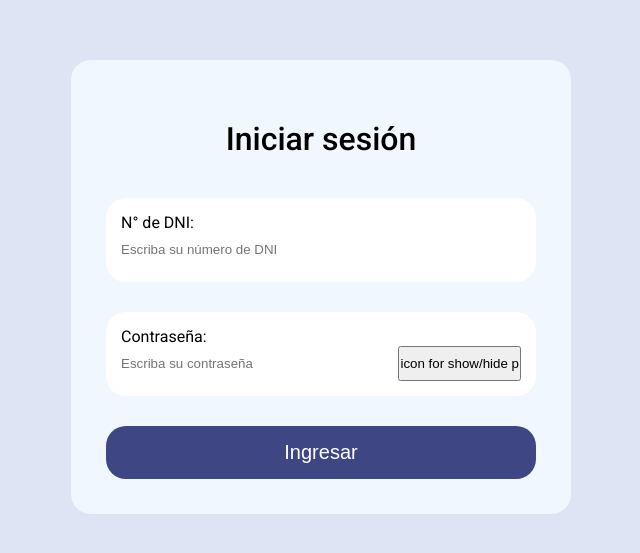
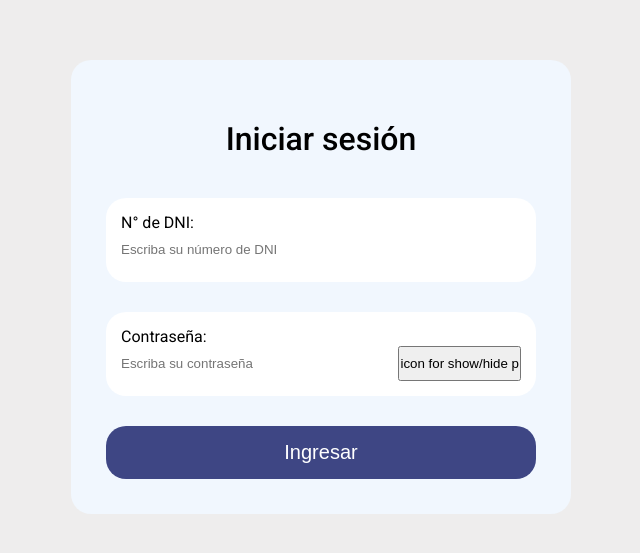
Before and after one commit to BrunoPM2001/front-diplomas, a Next.js app: page / in a window 1280 px wide. Shown: the part 113-666 px from the top of the page, without its empty margins (319-959 px from the left). Built offline with nearby package versions, Linux system fonts and the light colour scheme.

Commit message:
Estilos globales actualizados

```diff
--- a/styles/globals.css
+++ b/styles/globals.css
@@ -1,10 +1,8 @@
 html,
 body {
-  background-color: #dde5f4;
+  background-color: #EEEDED;
   padding: 0;
   margin: 0;
-  font-family: -apple-system, BlinkMacSystemFont, Segoe UI, Roboto, Oxygen,
-    Ubuntu, Cantarell, Fira Sans, Droid Sans, Helvetica Neue, sans-serif;
 }
 
 a {
@@ -41,4 +39,10 @@ a {
 }
 .bodyParte {
   flex: 1;
+  min-width: calc(100vw - 250px);
+  max-height: 100vh;
+  overflow-y: auto;
 }
+.bodyContent {
+  padding: 50px;
+}
```
